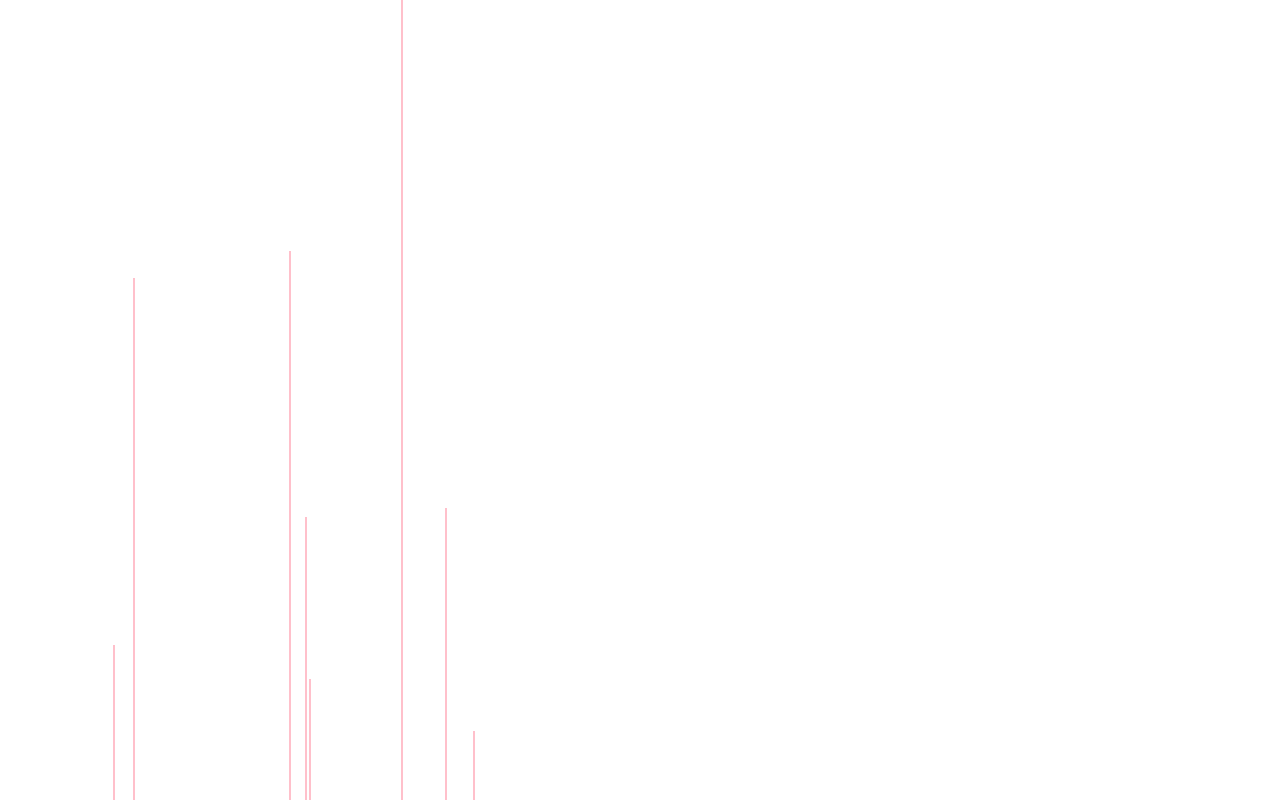
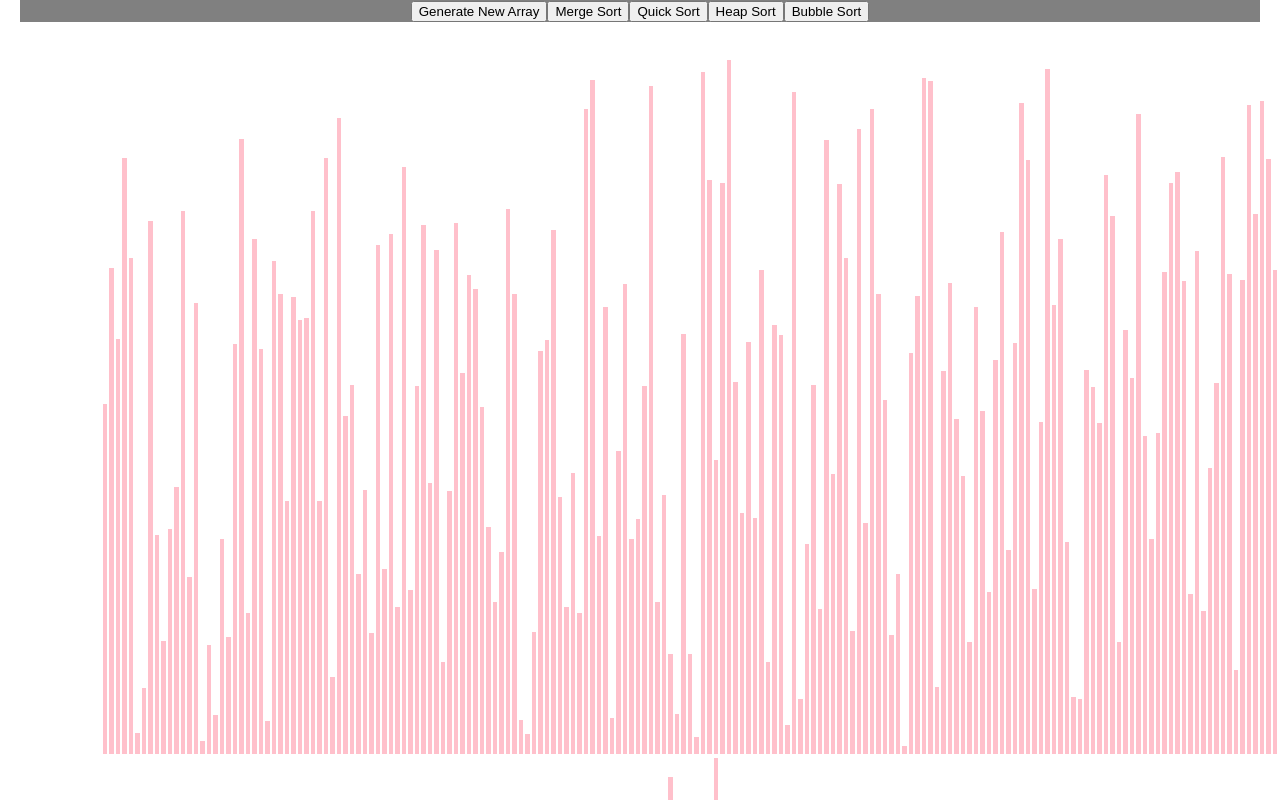
Before and after one commit to aarondud/sorting-visualiser, a React (Create React App) app: page / in a window 1280 px wide. Shown: the top 800 px of the page. Built offline with nearby package versions, Linux system fonts and the light colour scheme.

Commit message:
feat: add menu bar, buttons, dummy sorting functions

```diff
--- a/src/SortingVisualiser/SortingVisualiser.css
+++ b/src/SortingVisualiser/SortingVisualiser.css
@@ -1,11 +1,18 @@
 .array-container {
     position: absolute;
     left: 100px;
+    top: 60px;
+
 }
 
 .array-bar {
-    width: 2px;
+    width: 4.5px;
     background-color: pink;
     display: inline-block;
     margin: 0 1px;
 }
+
+.menu-bar {
+    background-color: grey;
+    margin: 0 20px;
+}
--- a/src/SortingVisualiser/SortingVisualiser.jsx
+++ b/src/SortingVisualiser/SortingVisualiser.jsx
@@ -15,8 +15,8 @@ export default class SortingVisualiser extends React.Component {
     // this is used during generate new array button
     resetArray() {
         const array = [];
-        const noElements = 100; // no of elements in an array
-        const MAXVALUE = 10000; // max value of random integer
+        const noElements = 200; // no of elements in an array
+        const MAXVALUE = 700; // max value of random integer
 
         for (let i = 0; i < noElements; i++) {
             array.push(getRandomInt(MAXVALUE));
@@ -29,7 +29,17 @@ export default class SortingVisualiser extends React.Component {
         const {array} = this.state;
 
         return (
+            <div>
+                <div className="menu-bar">
+                    <button onClick={() => this.resetArray()}>Generate New Array</button>
+                    <button onClick={() => this.mergeSort()}>Merge Sort</button>
+                    <button onClick={() => this.quickSort()}>Quick Sort</button>
+                    <button onClick={() => this.heapSort()}>Heap Sort</button>
+                    <button onClick={() => this.bubbleSprt()}>Bubble Sort</button>
+                </div>
+
                 <div className="array-container">
+
                 {array.map((value, idx) => (
                     <div
                     className="array-bar"
@@ -37,7 +47,10 @@ export default class SortingVisualiser extends React.Component {
                     style={{height: `${value}px`}}
                     ></div>
                 ))}
-            </div>)
+
+                </div>
+            </div>
+            )
         }
 }
 
```
Lines whose indentation alone changed are shown as unchanged.
